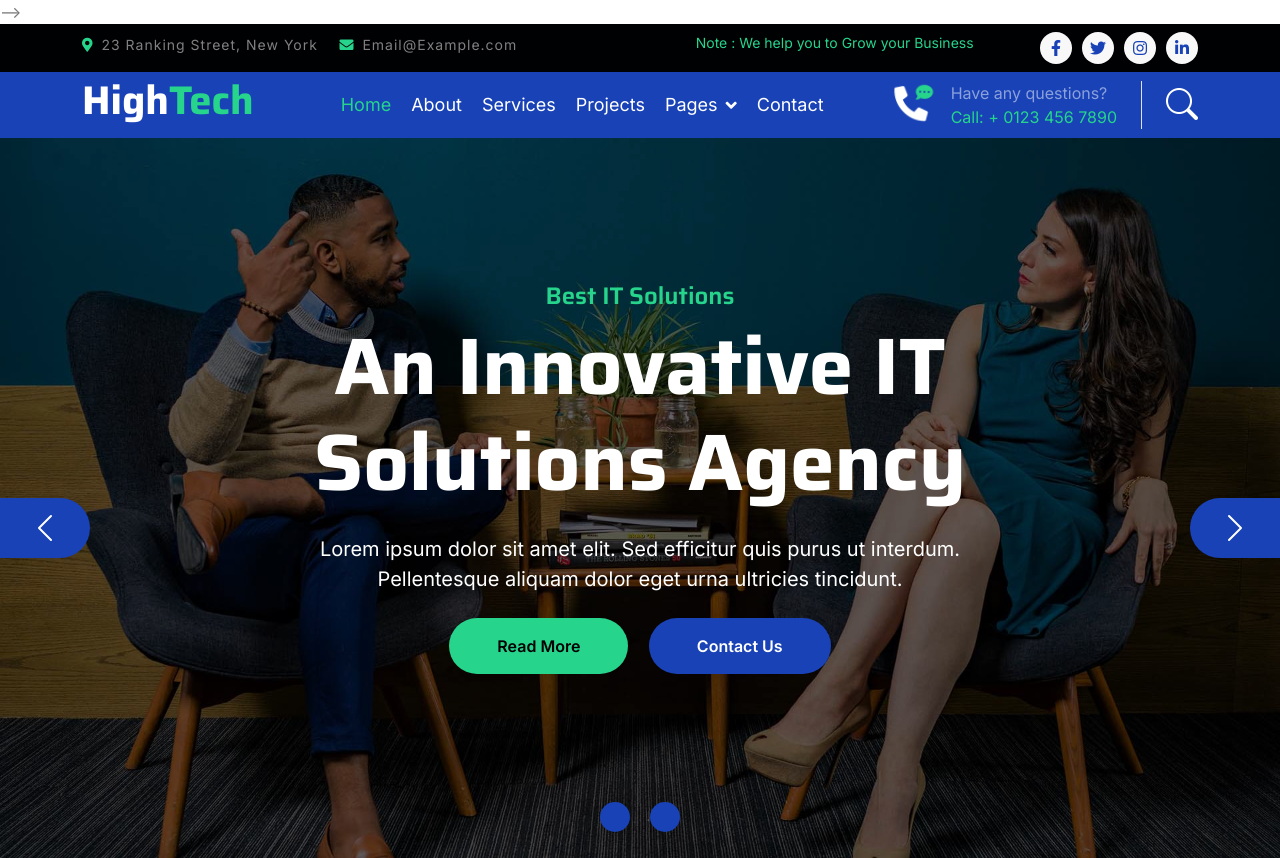
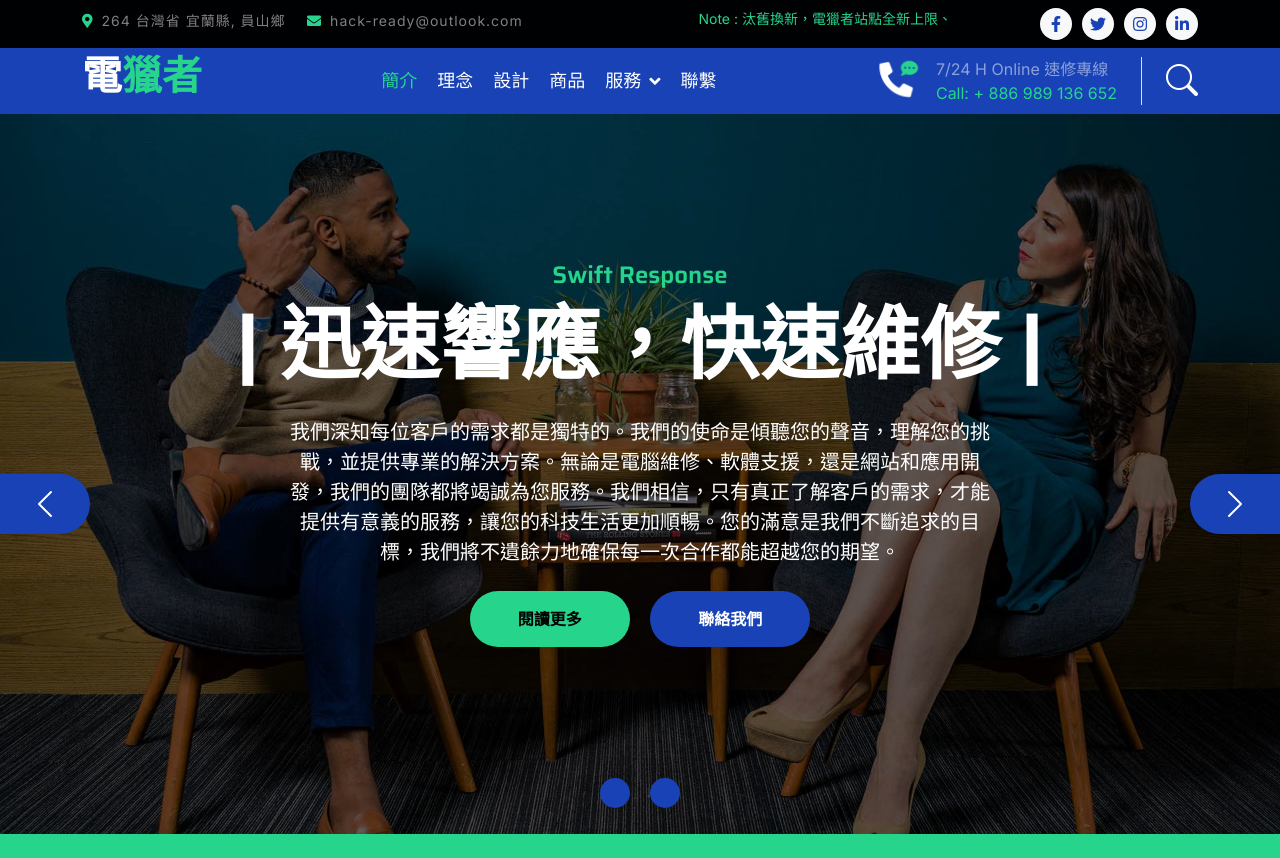
Before and after one commit to Yilan-PC/main, a plain HTML site: page index.html in a window 1280 px wide. Shown: the top 858 px of the page. Drawn offline with nearby package versions, Linux system fonts and the light colour scheme; animation ran at ten frames a second.

Commit message:
建構首頁
與felo.io一起琢磨文案。

```diff
--- a/index.html
+++ b/index.html
@@ -1,19 +1,15 @@
 <!DOCTYPE html>
-<html lang="en">
 <html lang="zh-Hant">
 
     <head>
         <!-- google 代碼-->
-        <!-- Google Tag Manager -->
-<script>(function(w,d,s,l,i){w[l]=w[l]||[];w[l].push({'gtm.start':
+       <script>(function(w,d,s,l,i){w[l]=w[l]||[];w[l].push({'gtm.start':
     new Date().getTime(),event:'gtm.js'});var f=d.getElementsByTagName(s)[0],
     j=d.createElement(s),dl=l!='dataLayer'?'&l='+l:'';j.async=true;j.src=
     'https://www.googletagmanager.com/gtm.js?id='+i+dl;f.parentNode.insertBefore(j,f);
     })(window,document,'script','dataLayer','GTM-W6J58JHL');</script>
-    <!-- End Google Tag Manager -->
-    -->
+    <!-- End google 代碼 -->
         <meta charset="utf-8">
-        <title>HighTech - IT Solutions Website Template</title>
         <title>直觀設計，無限可能
             讓每個瞬間，都充滿驚喜</title>
         <meta content="width=device-width, initial-scale=1.0" name="viewport">
@@ -55,10 +51,10 @@
             <div class="container">
                 <div class="d-flex justify-content-between topbar">
                     <div class="top-info">
-                        <small class="me-3 text-white-50"><a href="#"><i class="fas fa-map-marker-alt me-2 text-secondary"></i></a>23 Ranking Street, New York</small>
-                        <small class="me-3 text-white-50"><a href="#"><i class="fas fa-envelope me-2 text-secondary"></i></a>Email@Example.com</small>
+                        <small class="me-3 text-white-50"><a href="#"><i class="fas fa-map-marker-alt me-2 text-secondary"></i></a>264 台灣省 宜蘭縣, 員山鄉</small>
+                        <small class="me-3 text-white-50"><a href="#"><i class="fas fa-envelope me-2 text-secondary"></i></a>hack-ready@outlook.com</small>
                     </div>
-                    <div id="note" class="text-secondary d-none d-xl-flex"><small>Note : We help you to Grow your Business</small></div>
+                    <div id="note" class="text-secondary d-none d-xl-flex"><small>Note : 汰舊換新，電獵者站點全新上限、</small></div>
                     <div class="top-link">
                         <a href="" class="bg-light nav-fill btn btn-sm-square rounded-circle"><i class="fab fa-facebook-f text-primary"></i></a>
                         <a href="" class="bg-light nav-fill btn btn-sm-square rounded-circle"><i class="fab fa-twitter text-primary"></i></a>
@@ -75,27 +71,27 @@
             <div class="container">
                 <nav class="navbar navbar-dark navbar-expand-lg py-0">
                     <a href="index.html" class="navbar-brand">
-                        <h1 class="text-white fw-bold d-block">High<span class="text-secondary">Tech</span> </h1>
+                        <h1 class="text-white fw-bold d-block">電<span class="text-secondary">獵者</span> </h1>
                     </a>
                     <button type="button" class="navbar-toggler me-0" data-bs-toggle="collapse" data-bs-target="#navbarCollapse">
                         <span class="navbar-toggler-icon"></span>
                     </button>
                     <div class="collapse navbar-collapse bg-transparent" id="navbarCollapse">
                         <div class="navbar-nav ms-auto mx-xl-auto p-0">
-                            <a href="index.html" class="nav-item nav-link active text-secondary">Home</a>
-                            <a href="about.html" class="nav-item nav-link">About</a>
-                            <a href="service.html" class="nav-item nav-link">Services</a>
-                            <a href="project.html" class="nav-item nav-link">Projects</a>
+                            <a href="index.html" class="nav-item nav-link active text-secondary">簡介</a>
+                            <a href="about.html" class="nav-item nav-link">理念</a>
+                            <a href="service.html" class="nav-item nav-link">設計</a>
+                            <a href="project.html" class="nav-item nav-link">商品</a>
                             <div class="nav-item dropdown">
-                                <a href="#" class="nav-link dropdown-toggle" data-bs-toggle="dropdown">Pages</a>
+                                <a href="#" class="nav-link dropdown-toggle" data-bs-toggle="dropdown">服務</a>
                                 <div class="dropdown-menu rounded">
-                                    <a href="blog.html" class="dropdown-item">Our Blog</a>
-                                    <a href="team.html" class="dropdown-item">Our Team</a>
-                                    <a href="testimonial.html" class="dropdown-item">Testimonial</a>
-                                    <a href="404.html" class="dropdown-item">404 Page</a>
+                                    <a href="blog.html" class="dropdown-item">到府收送</a>
+                                    <a href="team.html" class="dropdown-item">遠端協助</a>
+                                    <a href="testimonial.html" class="dropdown-item">疑難排解</a>
+                                    <a href="404.html" class="dropdown-item">加入 Discord</a>
                                 </div>
                             </div>
-                            <a href="contact.html" class="nav-item nav-link">Contact</a>
+                            <a href="contact.html" class="nav-item nav-link">聯繫</a>
                         </div>
                     </div>
                     <div class="d-none d-xl-flex flex-shirink-0">
@@ -108,8 +104,8 @@
                             </a>
                         </div>
                         <div class="d-flex flex-column pe-4 border-end">
-                            <span class="text-white-50">Have any questions?</span>
-                            <span class="text-secondary">Call: + 0123 456 7890</span>
+                            <span class="text-white-50">7/24 H Online 速修專線</span>
+                            <span class="text-secondary">Call: + 886 989 136 652</span>
                         </div>
                         <div class="d-flex align-items-center justify-content-center ms-4 ">
                             <a href="#"><i class="bi bi-search text-white fa-2x"></i> </a>
@@ -132,11 +128,11 @@
                         <img src="img/carousel-1.jpg" class="img-fluid" alt="First slide">
                         <div class="carousel-caption">
                             <div class="container carousel-content">
-                                <h6 class="text-secondary h4 animated fadeInUp">Best IT Solutions</h6>
-                                <h1 class="text-white display-1 mb-4 animated fadeInRight">An Innovative IT Solutions Agency</h1>
-                                <p class="mb-4 text-white fs-5 animated fadeInDown">Lorem ipsum dolor sit amet elit. Sed efficitur quis purus ut interdum. Pellentesque aliquam dolor eget urna ultricies tincidunt.</p>
-                                <a href="" class="me-2"><button type="button" class="px-4 py-sm-3 px-sm-5 btn btn-primary rounded-pill carousel-content-btn1 animated fadeInLeft">Read More</button></a>
-                                <a href="" class="ms-2"><button type="button" class="px-4 py-sm-3 px-sm-5 btn btn-primary rounded-pill carousel-content-btn2 animated fadeInRight">Contact Us</button></a>
+                                <h6 class="text-secondary h4 animated fadeInUp"> Swift Response</h6>
+                                <h1 class="text-white display-1 mb-4 animated fadeInRight">| 迅速響應，快速維修 |</h1>
+                                <p class="mb-4 text-white fs-5 animated fadeInDown"> 我們深知每位客戶的需求都是獨特的。我們的使命是傾聽您的聲音，理解您的挑戰，並提供專業的解決方案。無論是電腦維修、軟體支援，還是網站和應用開發，我們的團隊都將竭誠為您服務。我們相信，只有真正了解客戶的需求，才能提供有意義的服務，讓您的科技生活更加順暢。您的滿意是我們不斷追求的目標，我們將不遺餘力地確保每一次合作都能超越您的期望。</p>
+                                <a href="" class="me-2"><button type="button" class="px-4 py-sm-3 px-sm-5 btn btn-primary rounded-pill carousel-content-btn1 animated fadeInLeft">閱讀更多</button></a>
+                                <a href="" class="ms-2"><button type="button" class="px-4 py-sm-3 px-sm-5 btn btn-primary rounded-pill carousel-content-btn2 animated fadeInRight">聯絡我們</button></a>
                             </div>
                         </div>
                     </div>
@@ -144,11 +140,11 @@
                         <img src="img/carousel-2.jpg" class="img-fluid" alt="Second slide">
                         <div class="carousel-caption">
                             <div class="container carousel-content">
-                                <h6 class="text-secondary h4 animated fadeInUp">Best IT Solutions</h6>
-                                <h1 class="text-white display-1 mb-4 animated fadeInLeft">Quality Digital Services You Really Need!</h1>
-                                <p class="mb-4 text-white fs-5 animated fadeInDown">Lorem ipsum dolor sit amet elit. Sed efficitur quis purus ut interdum. Pellentesque aliquam dolor eget urna ultricies tincidunt.</p>
-                                <a href="" class="me-2"><button type="button" class="px-4 py-sm-3 px-sm-5 btn btn-primary rounded-pill carousel-content-btn1 animated fadeInLeft">Read More</button></a>
-                                <a href="" class="ms-2"><button type="button" class="px-4 py-sm-3 px-sm-5 btn btn-primary rounded-pill carousel-content-btn2 animated fadeInRight">Contact Us</button></a>
+                                <h6 class="text-secondary h4 animated fadeInUp"> Professional Support, Always Nearby </h6>
+                                <h1 class="text-white display-1 mb-4 animated fadeInLeft">| 專業支援，隨時在側 |</h1>
+                                <p class="mb-4 text-white fs-5 animated fadeInDown">我們的團隊隨時準備為您提供專業的技術支援。無論您在家中、辦公室，還是外出時遇到任何技術問題，我們都在您身邊，隨時待命。透過電話、在線聊天或遠端支援，我們確保您的設備運行順暢，讓您無需擔心任何技術困擾。我們的目標是讓您專注於重要的事情，而不是煩惱於科技問題。選擇我們，您將擁有一個可靠的夥伴，隨時為您提供幫助。.</p>
+                                <a href="" class="me-2"><button type="button" class="px-4 py-sm-3 px-sm-5 btn btn-primary rounded-pill carousel-content-btn1 animated fadeInLeft">閱讀更多</button></a>
+                                <a href="" class="ms-2"><button type="button" class="px-4 py-sm-3 px-sm-5 btn btn-primary rounded-pill carousel-content-btn2 animated fadeInRight">聯絡我們</button></a>
                             </div>
                         </div>
                     </div>
```
Also changed, not shown: READ-ME.txt.
